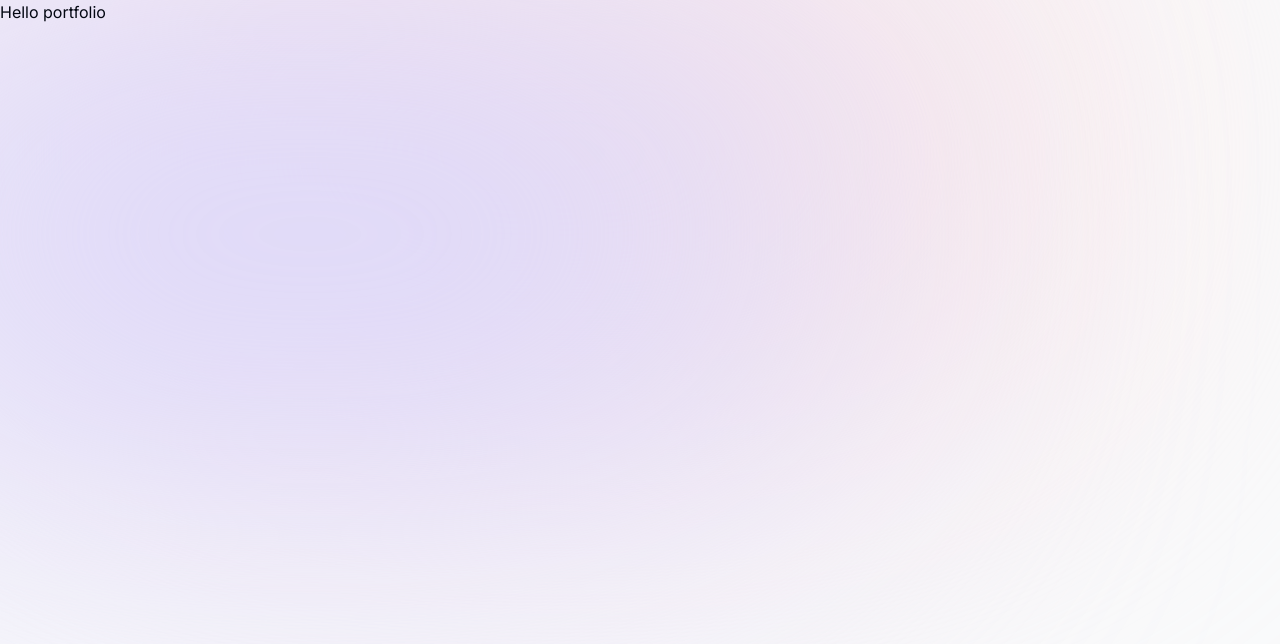
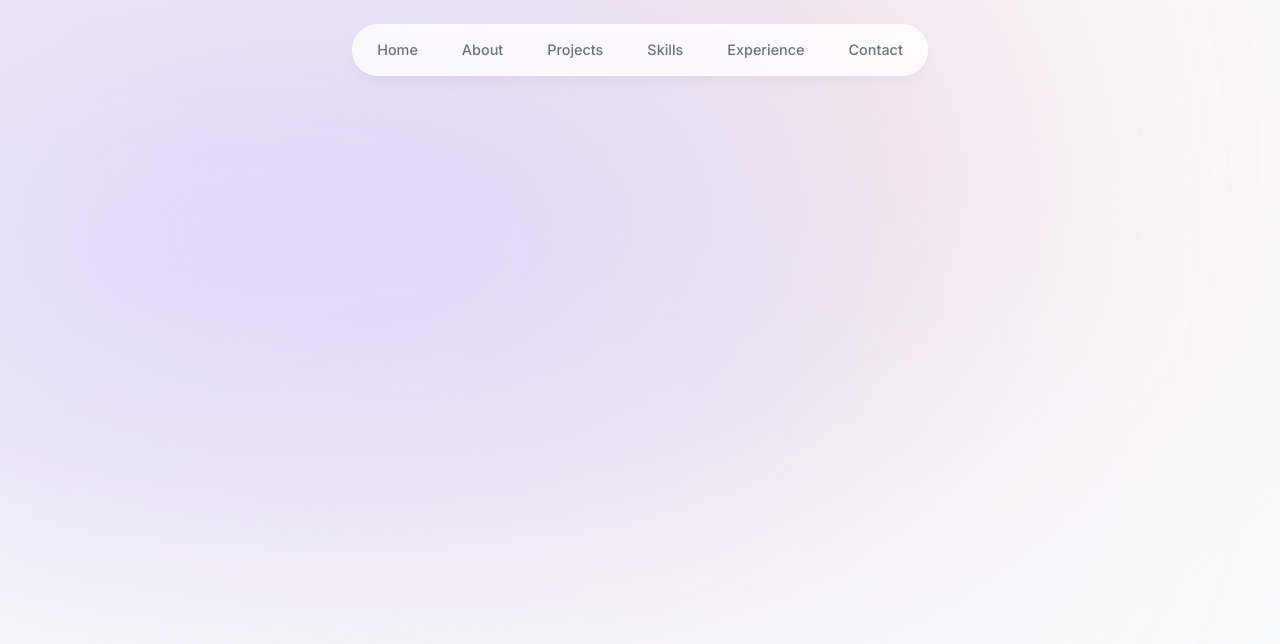
Before and after one commit to AielLeia/portfolio, a Next.js app: page / in a window 1280 px wide. Shown: the top 644 px of the page. Built offline with nearby package versions, Linux system fonts and the light colour scheme.

Commit message:
Header section.

```diff
--- a/app/layout.tsx
+++ b/app/layout.tsx
@@ -2,6 +2,8 @@
 import type { Metadata } from 'next';
 import { Inter } from 'next/font/google';
 import React from 'react';
+
+import Header from '@/components/header';
 
 const inter = Inter({ subsets: ['latin'] });
 
@@ -21,6 +23,7 @@
         <div className="bg-[#fbe2e3] -z-10 absolute top-[-6rem] right-[11rem] h-[31.25rem] w-[31.25rem] rounded-full blur-[10rem] sm:w-[68.75rem]" />
         <div className="bg-[#dbd7fb] -z-10 absolute top-[-1rem] left-[-35rem] h-[31.25rem] w-[50rem] rounded-full blur-[10rem] sm:w-[68.75rem] md:left-[-33rem] lg:left-[-28rem] xl:left-[-15rem] 2xl:left-[-5rem]" />
 
+        <Header />
         {children}
       </body>
     </html>
--- a/app/page.tsx
+++ b/app/page.tsx
@@ -1,3 +1,3 @@
 export default function Home() {
-  return <main className="">Hello portfolio</main>;
+  return <main className=""></main>;
 }
--- /dev/null
+++ b/components/header.tsx
@@ -0,0 +1,40 @@
+'use client';
+
+import { motion } from 'framer-motion';
+import Link from 'next/link';
+
+import { links } from '@/lib/data';
+
+const Header = () => {
+  return (
+    <header className="z-[999] relative">
+      <motion.div
+        className="fixed top-0 left-1/2 -translate-x-1/2 h-[4.5rem] w-full rounded-none border border-white border-opacity-40 bg-white bg-opacity-80 shadow-lg shadow-black/[0.03] backdrop-blur-[0.5rem] sm:top-6 sm:h-[3.25rem] sm:w-[36rem] sm:rounded-full"
+        initial={{ y: -100, opacity: 0, x: '-50%' }}
+        animate={{ y: 0, opacity: 1, x: '-50%' }}
+      />
+
+      <nav className="flex fixed top-[0.15rem] left-1/2 h-12 -translate-x-1/2 py-2 sm:top-[1.7rem] sm:h-[initial] sm:py-0">
+        <ul className="flex w-[22rem] flex-wrap items-center justify-center gap-y-1 text-[0.9rem] font-medium text-gray-500 sm:w-[initial] sm:flex-nowrap sm:gap-5">
+          {links.map((link) => (
+            <motion.li
+              key={link.hash}
+              className="h-3/4 flex items-center justify-center"
+              initial={{ y: -100, opacity: 0 }}
+              animate={{ y: 0, opacity: 1 }}
+            >
+              <Link
+                href={link.hash}
+                className="flex w-full items-center justify-center p-3 hover:text-gray-950 transition"
+              >
+                {link.name}
+              </Link>
+            </motion.li>
+          ))}
+        </ul>
+      </nav>
+    </header>
+  );
+};
+
+export default Header;
--- a/package.json
+++ b/package.json
@@ -10,6 +10,7 @@
     "format": "prettier --write ."
   },
   "dependencies": {
+    "framer-motion": "^11.0.28",
     "next": "14.2.1",
     "react": "^18",
     "react-dom": "^18",
```
Also changed, not shown: 1 other file (tests, documents, lock files or other folders).
